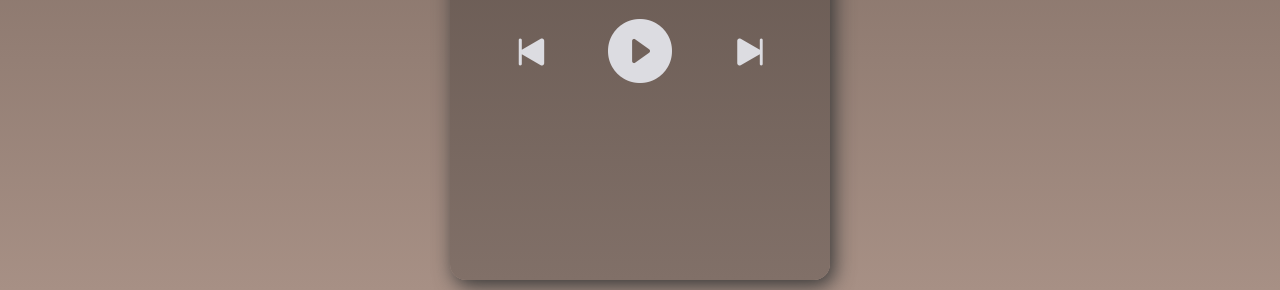
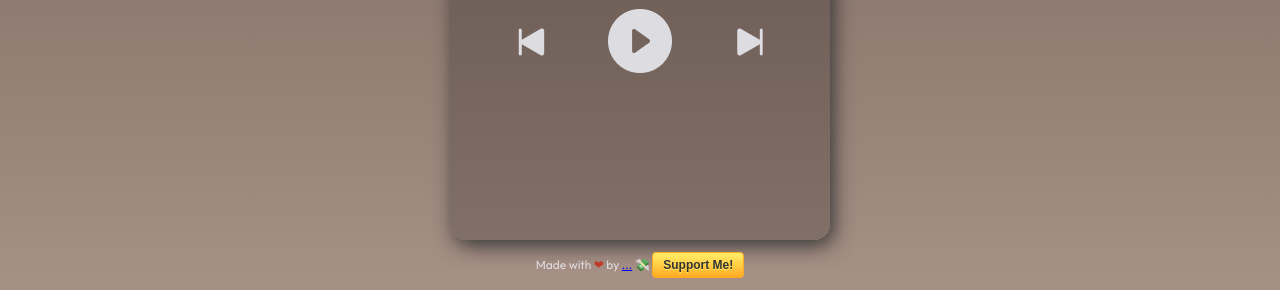
Before and after one commit to twirdie/twirdie1337.github.io, a plain HTML site: page index.html in a window 1280 px wide. Shown: the part 510-800 px from the top of the page. Drawn offline with nearby package versions, Linux system fonts and the light colour scheme; a web font is replaced by a local one.

Commit message:
Update index.html

```diff
--- a/index.html
+++ b/index.html
@@ -32,3 +32,7 @@
     <script src="./script.js"></script>
 </body>
 </html>
+<div>
+  <style>.made-with-love{font-size: 12px;}.heart{font-style: normal;font-weight: 500;color: #C0392B;}.support-me {background:linear-gradient(to bottom, #ffec64 5%, #ffab23 100%); background-color:#ffec64;border-radius:4px;border:1px solid #ffaa22;display:inline-block;cursor:pointer;color:#333333 !important;font-family:Arial;font-size:12px;line-height:1em;font-weight:bold;padding:6px 10px;text-decoration:none;text-shadow:0px 1px 0px #ffee66;}.support-me:hover {text-decoration:none;}.support-me:active {opacity: .8;}</style>
+  <p class="made-with-love">Made with <i class="heart" aria-label="love">&#10084;</i> by <a href="twirdie1337">...</a> 💸 <a class="support-me" href="https://www.paypal.com/paypalme/twirdie1337">Support Me!</a></p>
+</div>
```
